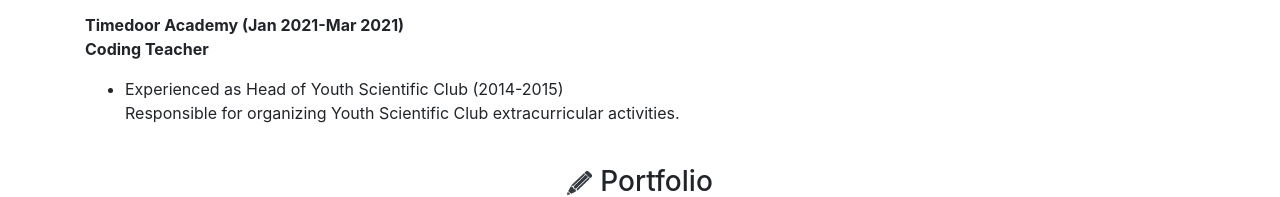
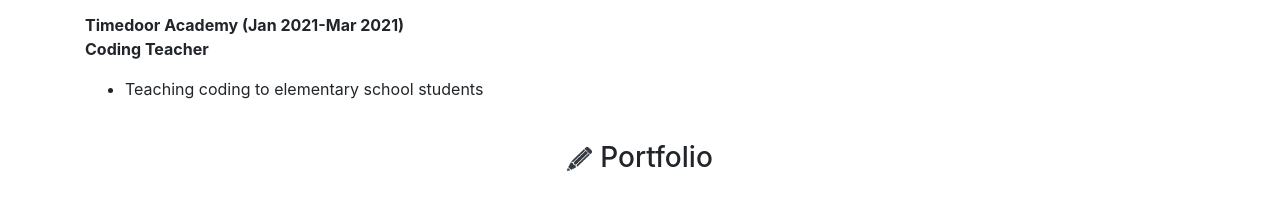
Before and after one commit to salmaaikbaar/salmaaikbaar.github.io, a plain HTML site: page index.html in a window 1280 px wide. Shown: the part 1532-1729 px from the top of the page. Drawn offline with nearby package versions, Linux system fonts and the light colour scheme.

Commit message:
commit 4

```diff
--- a/index.html
+++ b/index.html
@@ -147,8 +147,7 @@
                 Coding Teacher</b>
             </p>
             <p><ul>
-                    <li>Experienced as Head of Youth Scientific Club (2014-2015)<br>
-                    Responsible for organizing Youth Scientific Club extracurricular activities.</li>
+                    <li>Teaching coding to elementary school students</li>
                 </ul></p>
         </div>
     </div>
```
